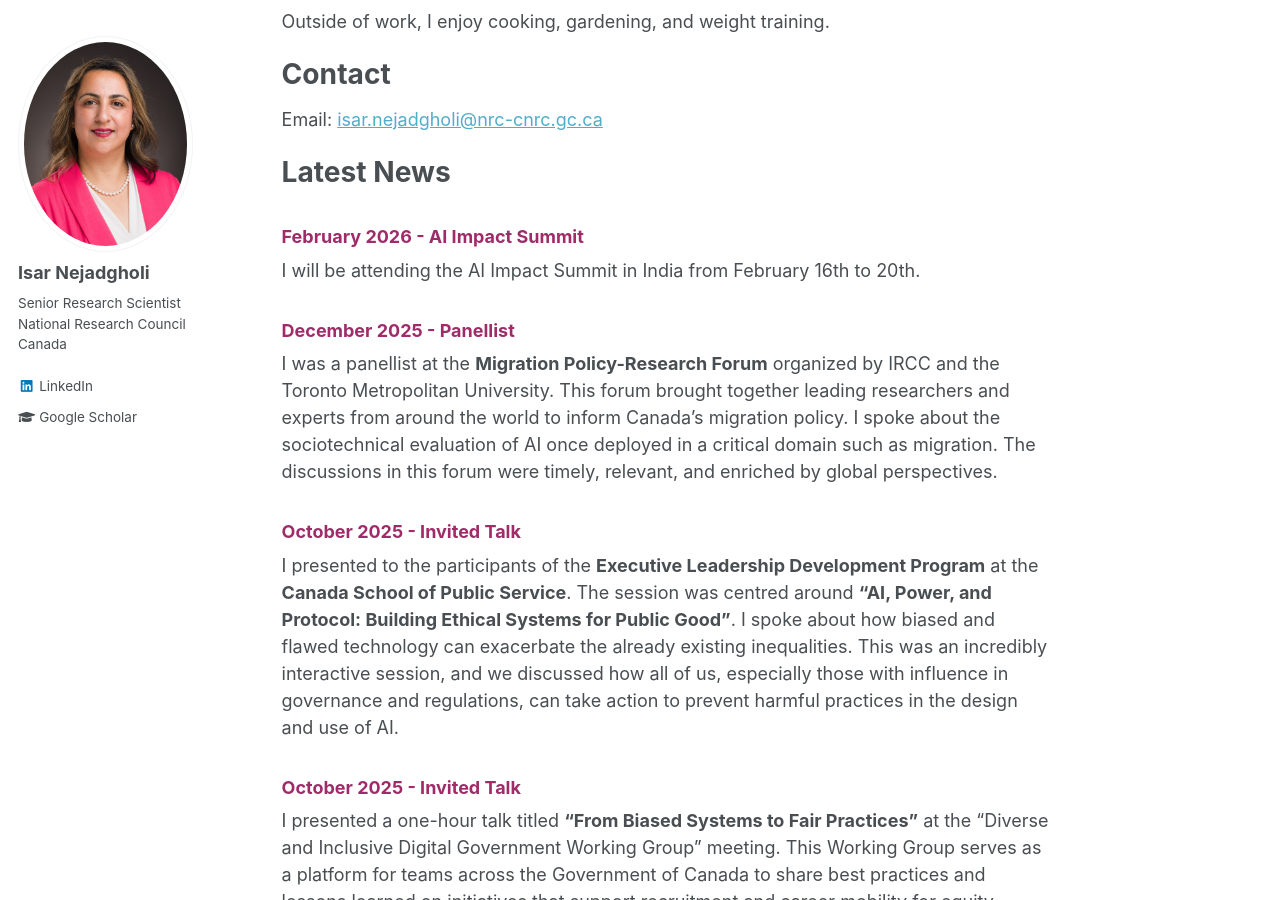
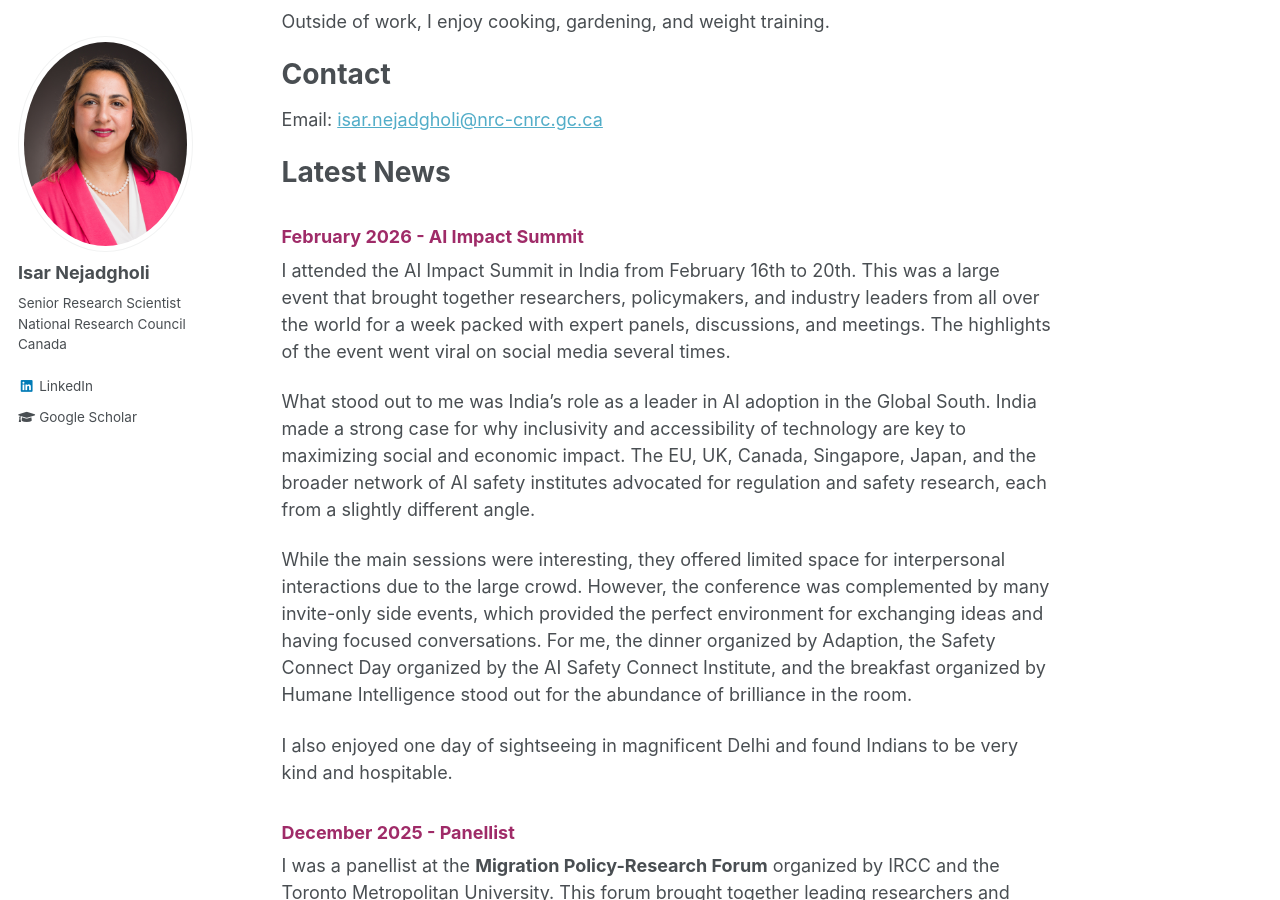
Before and after one commit to IsarNejad/IsarNejad.github.io, a Jekyll site: the page built from _pages/about.md, in a window 1280 px wide and 900 px high, scrolled down 623 px. Built offline with Jekyll 4.4.1, drawn with Linux system fonts in a browser that asks for light colours.

Commit message:
Update about AI Impact Summit attendance details
Expanded on attendance at the AI Impact Summit, detailing the event's significance, discussions on AI adoption, and personal experiences. Added reflections on the interactions and sightseeing in Delhi.

```diff
--- a/_pages/about.md
+++ b/_pages/about.md
@@ -27,7 +27,13 @@ Email: <isar.nejadgholi@nrc-cnrc.gc.ca>
 {: .amaranth-deep-purple}
 ### February 2026 - AI Impact Summit
 
-I will be attending the AI Impact Summit in India from February 16th to 20th.
+I attended the AI Impact Summit in India from February 16th to 20th. This was a large event that brought together researchers, policymakers, and industry leaders from all over the world for a week packed with expert panels, discussions, and meetings. The highlights of the event went viral on social media several times.
+
+What stood out to me was India’s role as a leader in AI adoption in the Global South. India made a strong case for why inclusivity and accessibility of technology are key to maximizing social and economic impact. The EU, UK, Canada, Singapore, Japan, and the broader network of AI safety institutes advocated for regulation and safety research, each from a slightly different angle.
+
+While the main sessions were interesting, they offered limited space for interpersonal interactions due to the large crowd. However, the conference was complemented by many invite-only side events, which provided the perfect environment for exchanging ideas and having focused conversations. For me, the dinner organized by Adaption, the Safety Connect Day organized by the AI Safety Connect Institute, and the breakfast organized by Humane Intelligence stood out for the abundance of brilliance in the room.
+
+I also enjoyed one day of sightseeing in magnificent Delhi and found Indians to be very kind and hospitable.
 
 {: .amaranth-deep-purple}
 ### December 2025 - Panellist
```
